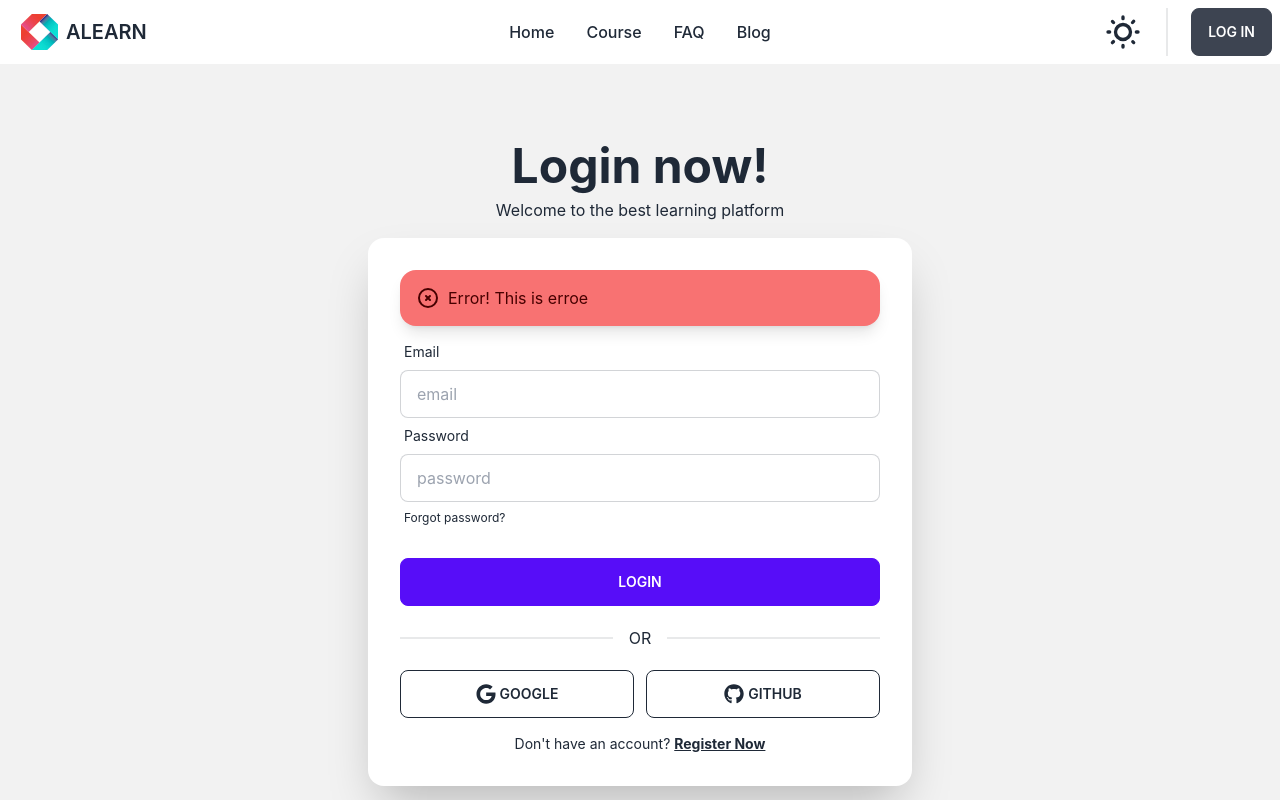
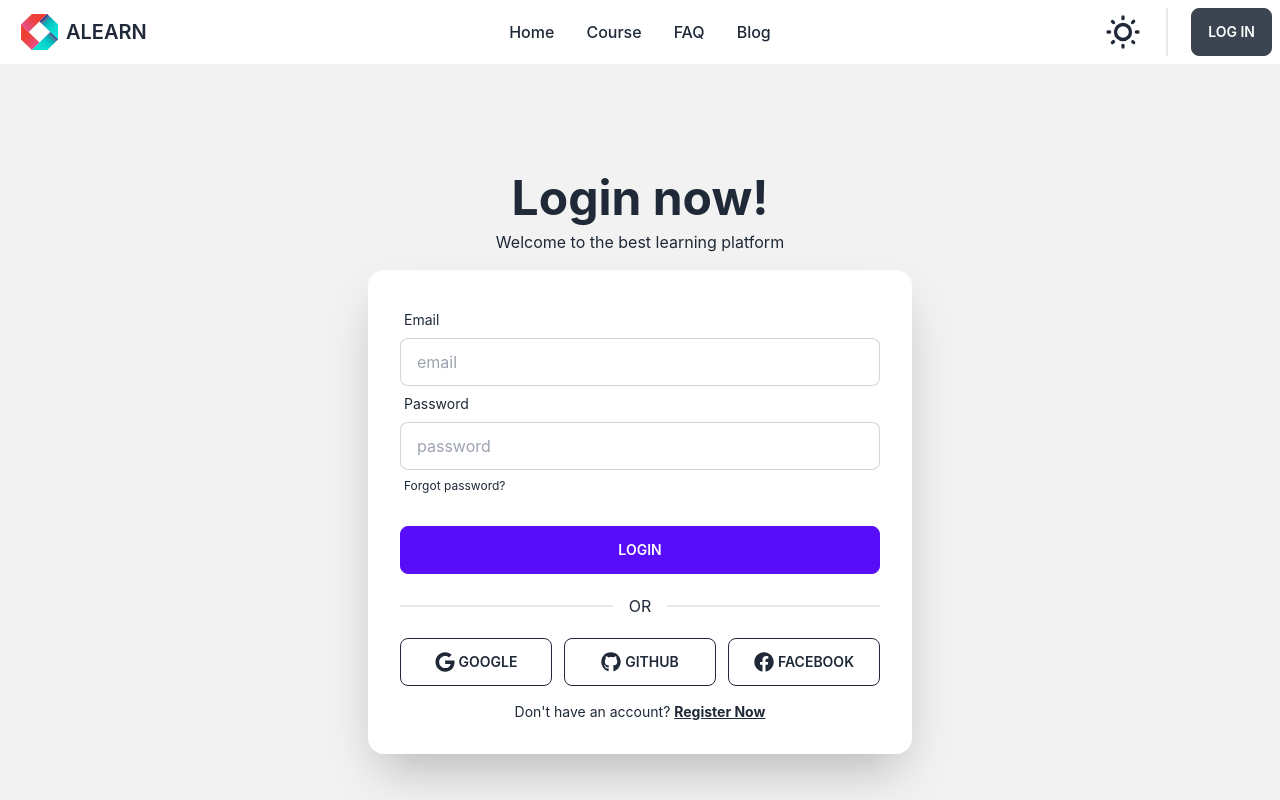
Before and after one commit to Nuruddin-Adnan/alearn-client, a React (Create React App) app: page /login in a window 1280 px wide. Shown: the top 800 px of the page. Built offline with nearby package versions, Linux system fonts and the light colour scheme; no server answers.

Commit message:
facebook login

```diff
--- a/src/Pages/LoginRegistration/Login/Login.js
+++ b/src/Pages/LoginRegistration/Login/Login.js
@@ -1,12 +1,12 @@
 import React from 'react';
 import { useState } from 'react';
 import { useContext } from 'react';
-import { FaGithub, FaGoogle } from 'react-icons/fa';
+import { FaFacebook, FaGithub, FaGoogle } from 'react-icons/fa';
 import { Link, useLocation, useNavigate } from 'react-router-dom';
 import { AuthContext } from '../../../contexts/AuthProvider/AuthProvider';
 
 const Login = () => {
-    const [error, setError] = useState('This is erroe');
+    const [error, setError] = useState('');
     const { googleSignIn, githubSignIn, facebookSignIn } = useContext(AuthContext);
     const navigate = useNavigate();
     const location = useLocation();
@@ -31,14 +31,14 @@ const Login = () => {
             .catch(error => setError(error.message))
     }
 
-    // const handleFacebookSignIn = () => {
-    //     setError('')
-    //     facebookSignIn()
-    //         .then(() => {
-    //             navigate(from, { replace: true })
-    //         })
-    //         .catch(error => setError(error.message))
-    // }
+    const handleFacebookSignIn = () => {
+        setError('')
+        facebookSignIn()
+            .then(() => {
+                navigate(from, { replace: true })
+            })
+            .catch(error => setError(error.message))
+    }
 
 
     return (
@@ -80,9 +80,10 @@ const Login = () => {
                                 </div>
                             </form>
                             <div className="divider">OR</div>
-                            <div className='grid md:grid-cols-2 gap-3 text-center'>
+                            <div className='grid md:grid-cols-3 gap-3 text-center'>
                                 <button onClick={handleGoogleSignIn} className="btn btn-outline"><FaGoogle className='text-xl font-bold mr-1'></FaGoogle> Google</button>
                                 <button onClick={handleGithubSignIn} className="btn btn-outline"><FaGithub className='text-xl font-bold mr-1'></FaGithub> Github</button>
+                                <button onClick={handleFacebookSignIn} className="btn btn-outline"><FaFacebook className='text-xl font-bold mr-1'></FaFacebook> Facebook</button>
                             </div>
                             <p className='text-sm text-center mt-2'>Don't have an account? <Link className='font-bold underline hover:text-secondary-500' to='/registration'>Register Now</Link></p>
                         </div>
--- a/src/Pages/Shared/Header/Header.js
+++ b/src/Pages/Shared/Header/Header.js
@@ -12,7 +12,7 @@ const Header = () => {
 
     const handleLogOut = () => {
         logOut()
-            .then(() => { })
+            .then(() => { console.log('signout successfull'); })
             .catch(error => console.error(error.message))
     }
 
--- a/src/contexts/AuthProvider/AuthProvider.js
+++ b/src/contexts/AuthProvider/AuthProvider.js
@@ -40,7 +40,7 @@ const AuthProvider = ({ children }) => {
     useEffect(() => {
         const unsubscribe = onAuthStateChanged(auth, (currentUser) => {
             // console.log('auth state change', currentUser);
-            if (currentUser) {
+            if (currentUser || currentUser === null || currentUser.emailVerified) {
                 setUser(currentUser);
             }
             setLoading(false);
```
